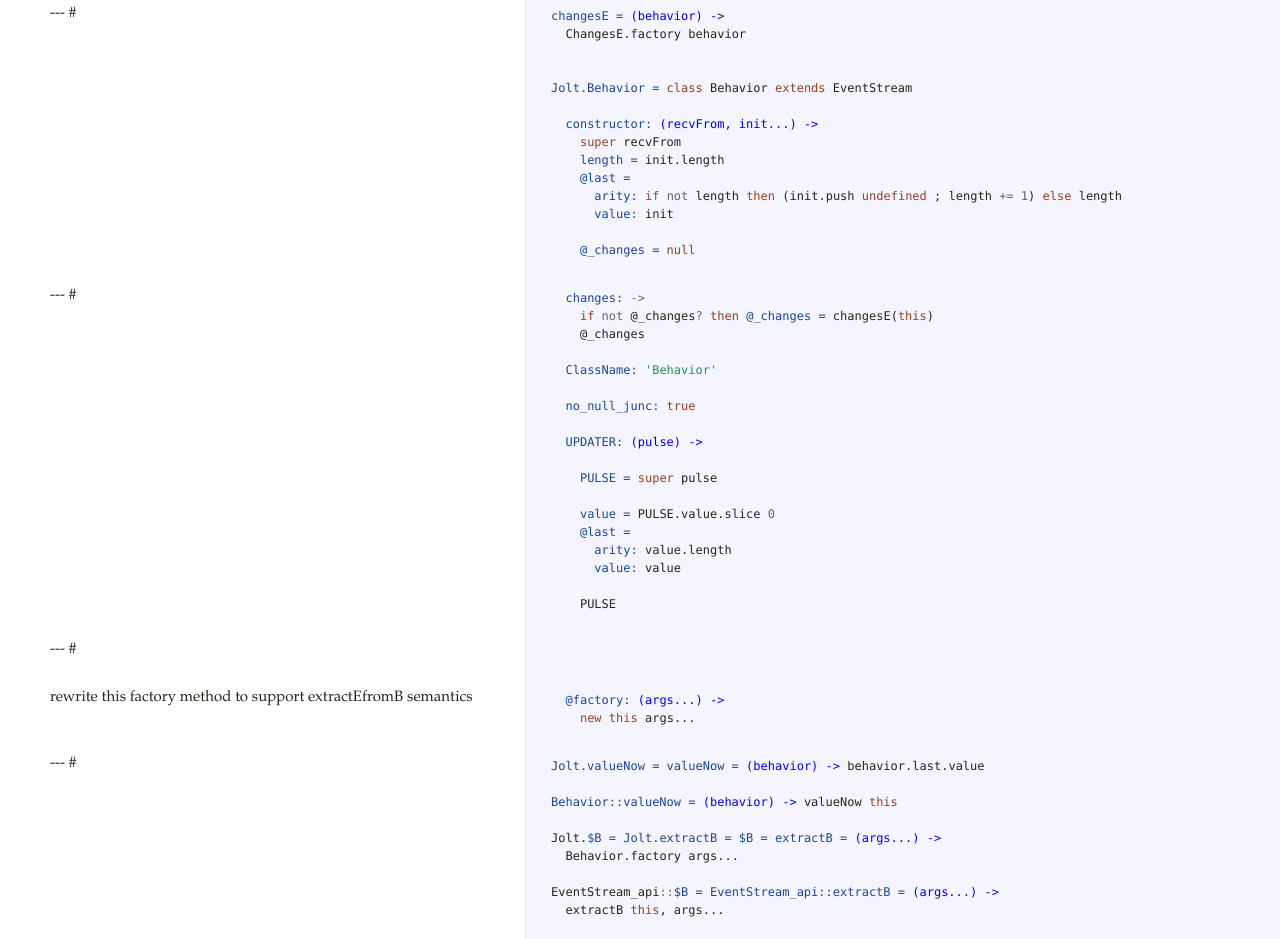
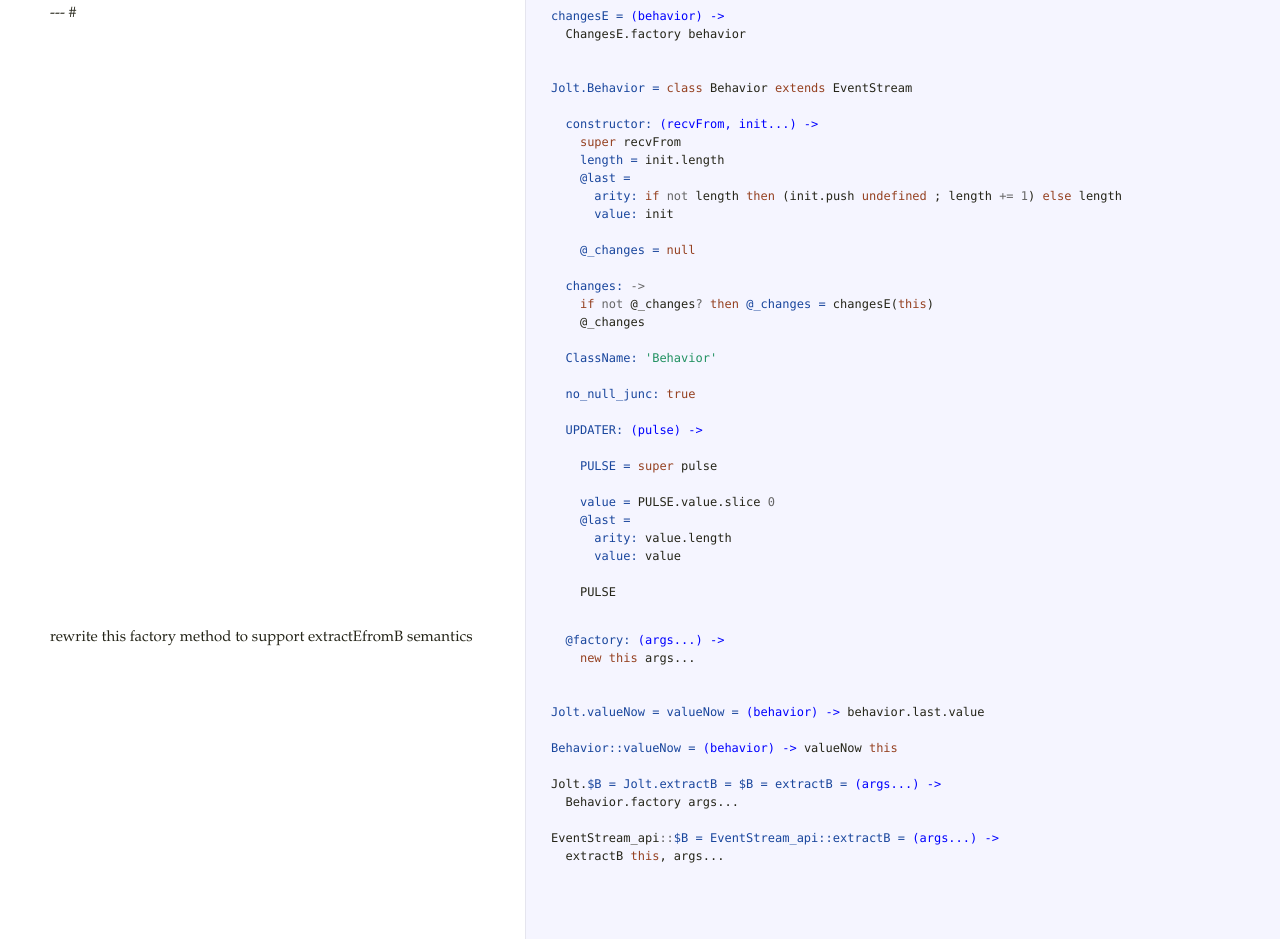
Before and after one commit to slavah/Jolt, a website: page docs/Behavior.html in a window 1280 px wide. Shown: the part 461-1400 px from the top of the page. Drawn offline with Linux system fonts and the light colour scheme.

Commit message:
cleaned up Behavior.cofee .. removed the divider-comments stuff I used to use to partition the class definitions

```diff
--- a/docs/Behavior.html
+++ b/docs/Behavior.html
@@ -26,7 +26,9 @@
       <span class="nv">arity: </span><span class="k">if</span> <span class="o">not</span> <span class="nx">length</span> <span class="k">then</span> <span class="p">(</span><span class="nx">init</span><span class="p">.</span><span class="nx">push</span> <span class="kc">undefined</span> <span class="p">;</span> <span class="nx">length</span> <span class="o">+=</span> <span class="mi">1</span><span class="p">)</span> <span class="k">else</span> <span class="nx">length</span>
       <span class="nv">value: </span><span class="nx">init</span>
 
-    <span class="vi">@_changes = </span><span class="kc">null</span></pre></div>             </td>           </tr>                               <tr id="section-4">             <td class="docs">               <div class="pilwrap">                 <a class="pilcrow" href="#section-4">&#182;</a>               </div>               <p>--- #</p>             </td>             <td class="code">               <div class="highlight"><pre>  <span class="nv">changes: </span><span class="o">-&gt;</span>
+    <span class="vi">@_changes = </span><span class="kc">null</span>
+
+  <span class="nv">changes: </span><span class="o">-&gt;</span>
     <span class="k">if</span> <span class="o">not</span> <span class="nx">@_changes</span><span class="o">?</span> <span class="k">then</span> <span class="vi">@_changes = </span><span class="nx">changesE</span><span class="p">(</span><span class="k">this</span><span class="p">)</span>
     <span class="nx">@_changes</span>
 
@@ -43,8 +45,11 @@
       <span class="nv">arity: </span><span class="nx">value</span><span class="p">.</span><span class="nx">length</span>
       <span class="nv">value: </span><span class="nx">value</span>
 
-    <span class="nx">PULSE</span></pre></div>             </td>           </tr>                               <tr id="section-5">             <td class="docs">               <div class="pilwrap">                 <a class="pilcrow" href="#section-5">&#182;</a>               </div>               <p>--- #</p>             </td>             <td class="code">               <div class="highlight"><pre></pre></div>             </td>           </tr>                               <tr id="section-6">             <td class="docs">               <div class="pilwrap">                 <a class="pilcrow" href="#section-6">&#182;</a>               </div>               <p>rewrite this factory method to support extractEfromB semantics</p>             </td>             <td class="code">               <div class="highlight"><pre>  <span class="vi">@factory: </span><span class="nf">(args...) -&gt;</span>
-    <span class="k">new</span> <span class="k">this</span> <span class="nx">args</span><span class="p">...</span></pre></div>             </td>           </tr>                               <tr id="section-7">             <td class="docs">               <div class="pilwrap">                 <a class="pilcrow" href="#section-7">&#182;</a>               </div>               <p>--- #</p>             </td>             <td class="code">               <div class="highlight"><pre><span class="nv">Jolt.valueNow = valueNow = </span><span class="nf">(behavior) -&gt;</span> <span class="nx">behavior</span><span class="p">.</span><span class="nx">last</span><span class="p">.</span><span class="nx">value</span>
+    <span class="nx">PULSE</span></pre></div>             </td>           </tr>                               <tr id="section-4">             <td class="docs">               <div class="pilwrap">                 <a class="pilcrow" href="#section-4">&#182;</a>               </div>               <p>rewrite this factory method to support extractEfromB semantics</p>             </td>             <td class="code">               <div class="highlight"><pre>  <span class="vi">@factory: </span><span class="nf">(args...) -&gt;</span>
+    <span class="k">new</span> <span class="k">this</span> <span class="nx">args</span><span class="p">...</span>
+
+
+<span class="nv">Jolt.valueNow = valueNow = </span><span class="nf">(behavior) -&gt;</span> <span class="nx">behavior</span><span class="p">.</span><span class="nx">last</span><span class="p">.</span><span class="nx">value</span>
 
 <span class="nv">Behavior::valueNow = </span><span class="nf">(behavior) -&gt;</span> <span class="nx">valueNow</span> <span class="k">this</span>
 
@@ -72,7 +77,7 @@
 
 
 
- </pre></div>             </td>           </tr>                               <tr id="section-8">             <td class="docs">               <div class="pilwrap">                 <a class="pilcrow" href="#section-8">&#182;</a>               </div>               <p>&lt;&lt;&lt;>>></p>
+ </pre></div>             </td>           </tr>                               <tr id="section-5">             <td class="docs">               <div class="pilwrap">                 <a class="pilcrow" href="#section-5">&#182;</a>               </div>               <p>&lt;&lt;&lt;>>></p>
 
 <p>Jolt - Reactive Objects for JavaScript</p>
 
--- a/lib/Behavior.coffee
+++ b/lib/Behavior.coffee
@@ -36,8 +36,6 @@ Jolt.Behavior = class Behavior extends EventStream
 
     @_changes = null
 
-  # --- #
-
   changes: ->
     if not @_changes? then @_changes = changesE(this)
     @_changes
@@ -57,13 +55,10 @@ Jolt.Behavior = class Behavior extends EventStream
 
     PULSE
 
-  # --- #
-
   # rewrite this factory method to support extractEfromB semantics
   @factory: (args...) ->
     new this args...
 
-# --- #
 
 Jolt.valueNow = valueNow = (behavior) -> behavior.last.value
 
```
